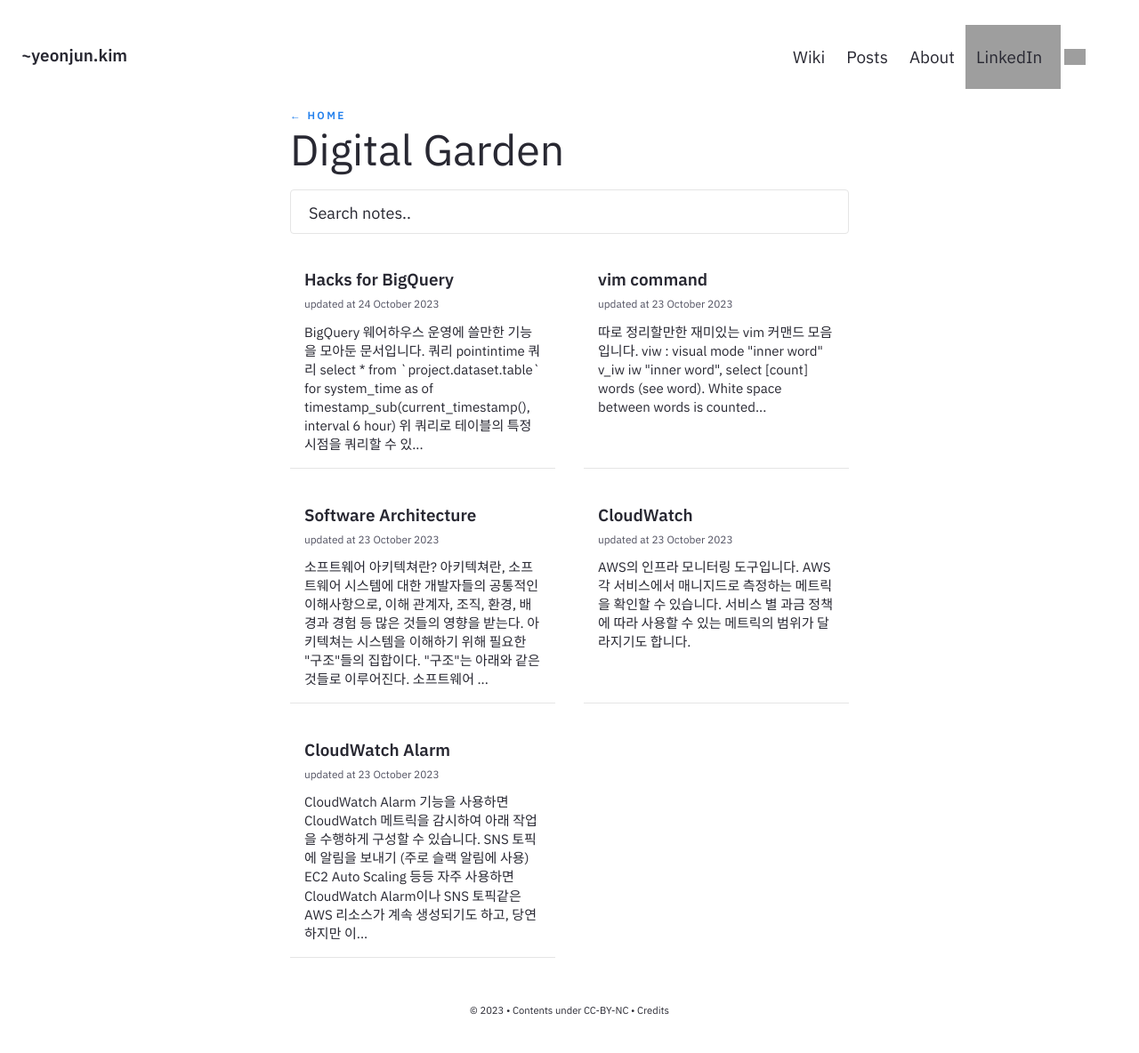
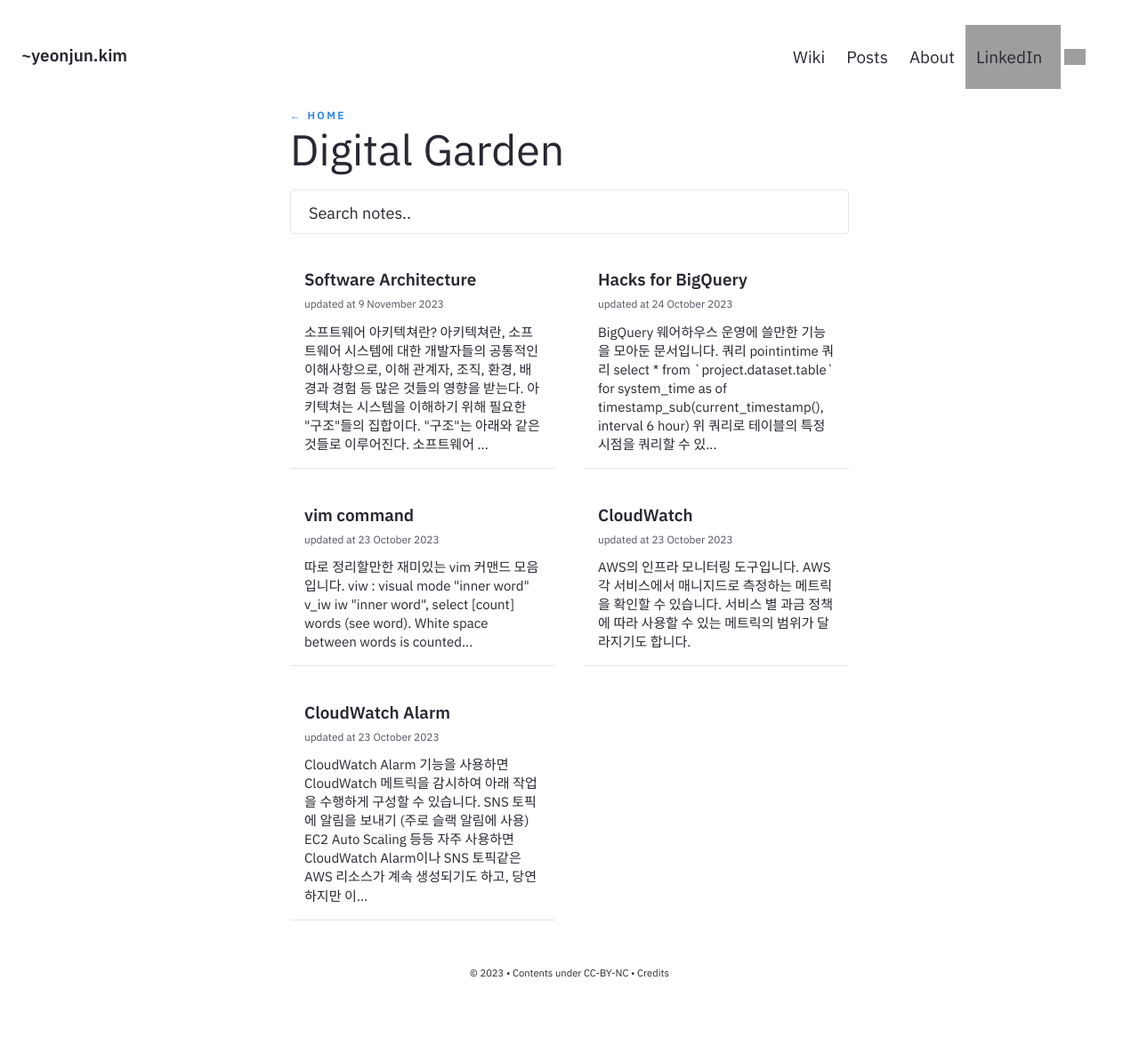
Before and after one commit to yecnj/yecnj.github.io, a Jekyll site: the page built from pages/notes.md, in a window 1280 px wide. Shown: the whole page at 89% size. Built offline with Jekyll 4.4.1, drawn with Linux system fonts in a browser that asks for light colours; after the commit the page ends 1142 px from its top, so only the background shows below that; grey boxes are pictures that could not be loaded.

Commit message:
2023-11-09

```diff
--- a/_notes/Public/Software Architecture/Software Architecture.md
+++ b/_notes/Public/Software Architecture/Software Architecture.md
@@ -1,7 +1,7 @@
 ---
 title: Software Architecture
 feed: show
-date: 23-10-2023
+date: 09-11-2023
 permalink: /software-architecture
 ---
 **소프트웨어 아키텍쳐란?**
```
